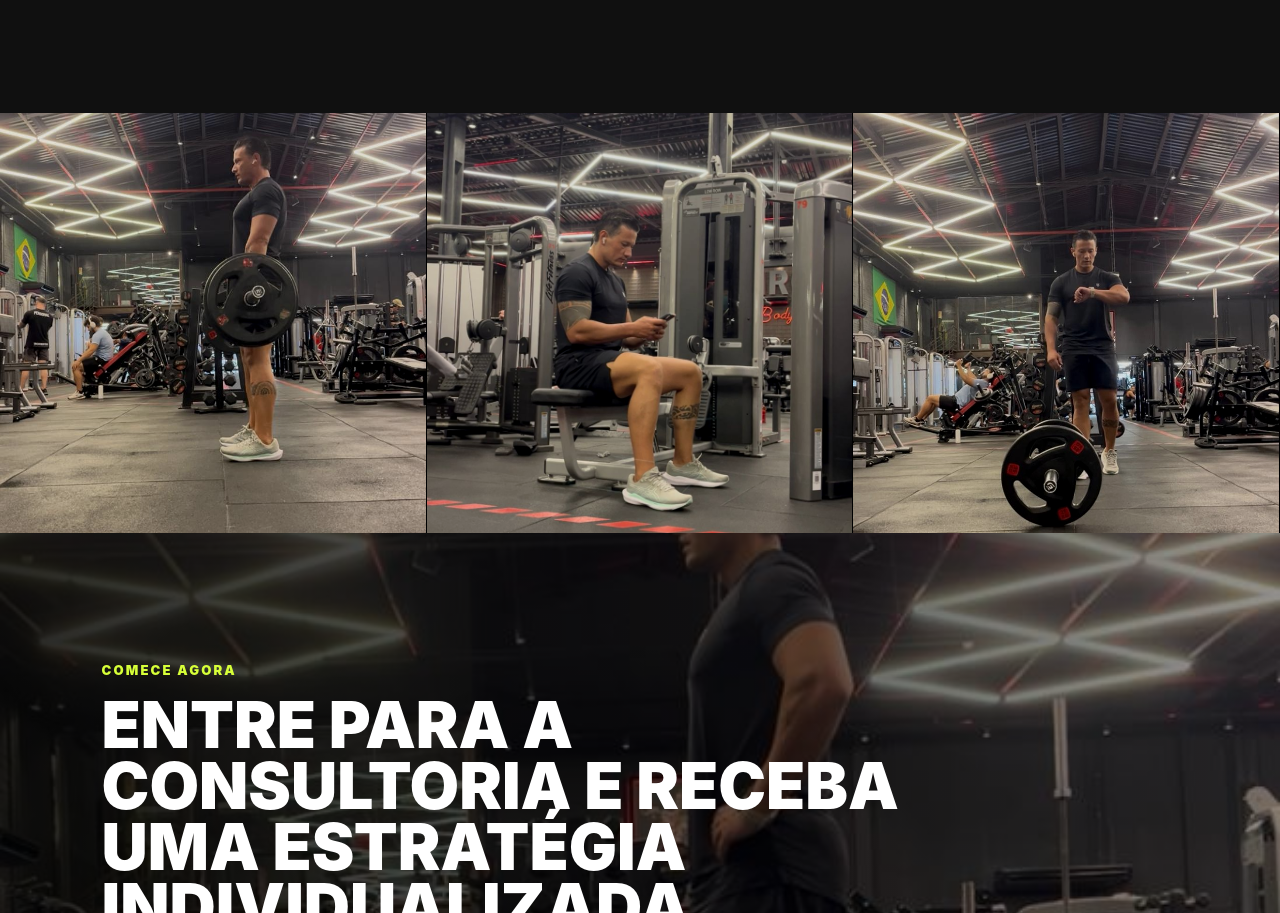
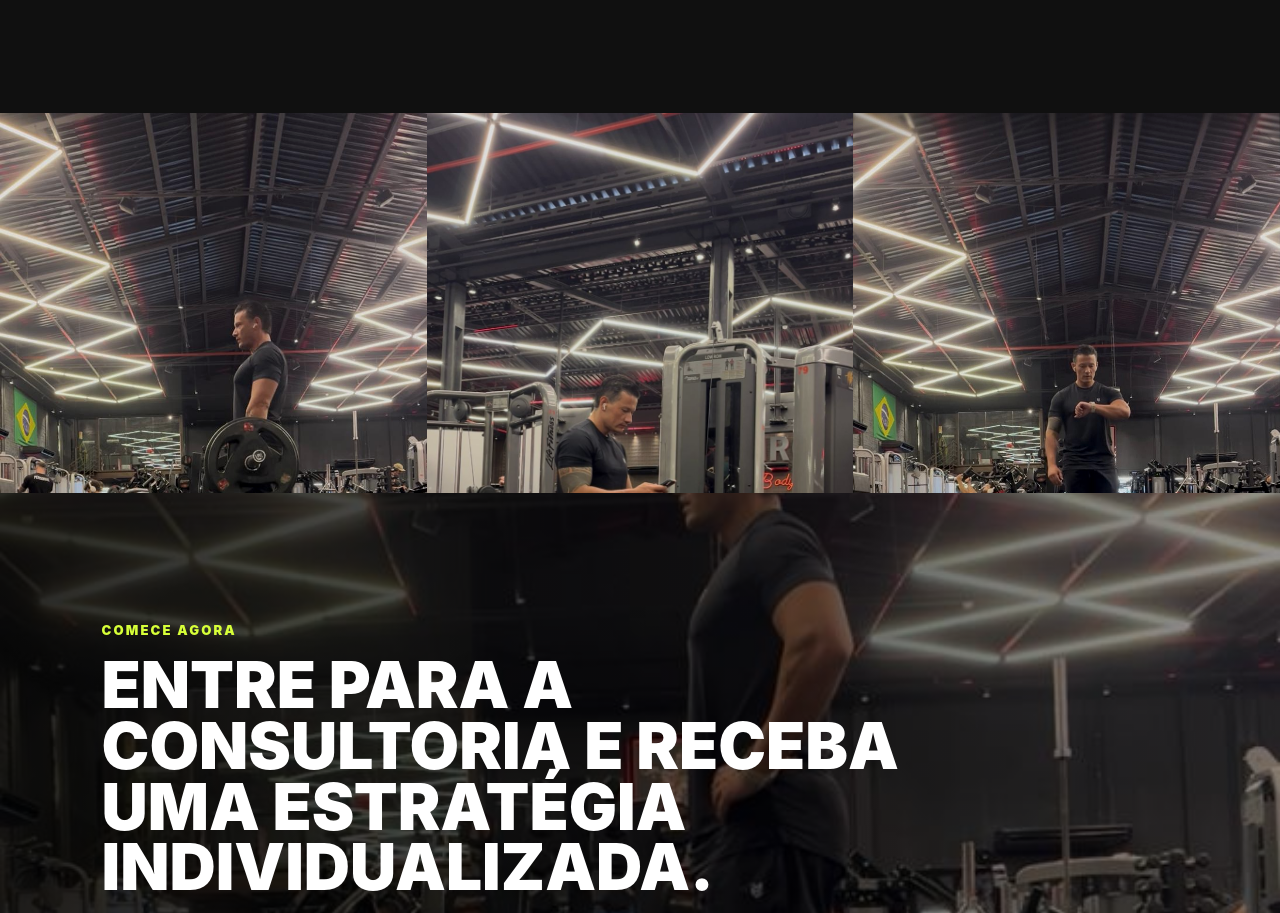
Before and after one commit to HenriqueBuzin/weslei-bassotto, a React (Vite) app in the folder frontend/: page / in a window 1280 px wide. Shown: the part 4982-5895 px from the top of the page. Built offline with nearby package versions, Linux system fonts and the light colour scheme; no server answers.

Commit message:
Update main.css

```diff
--- a/frontend/src/main.css
+++ b/frontend/src/main.css
@@ -484,9 +484,9 @@ a {
 
 .gallery-strip img,
 .gallery-tile {
-  width: 100%;
-  height: 420px;
-  border-right: 1px solid #050505;
+  height: min(380px, 72vh);
+  border-right: 0;
+  background-position: top center;
 }
 
 .gallery-strip img {
@@ -496,7 +496,7 @@ a {
 
 .gallery-tile {
   display: block;
-  background-position: center;
+  background-position: top center;
   background-size: cover;
   background-repeat: no-repeat;
   filter: grayscale(0.15) contrast(1.04);
```
